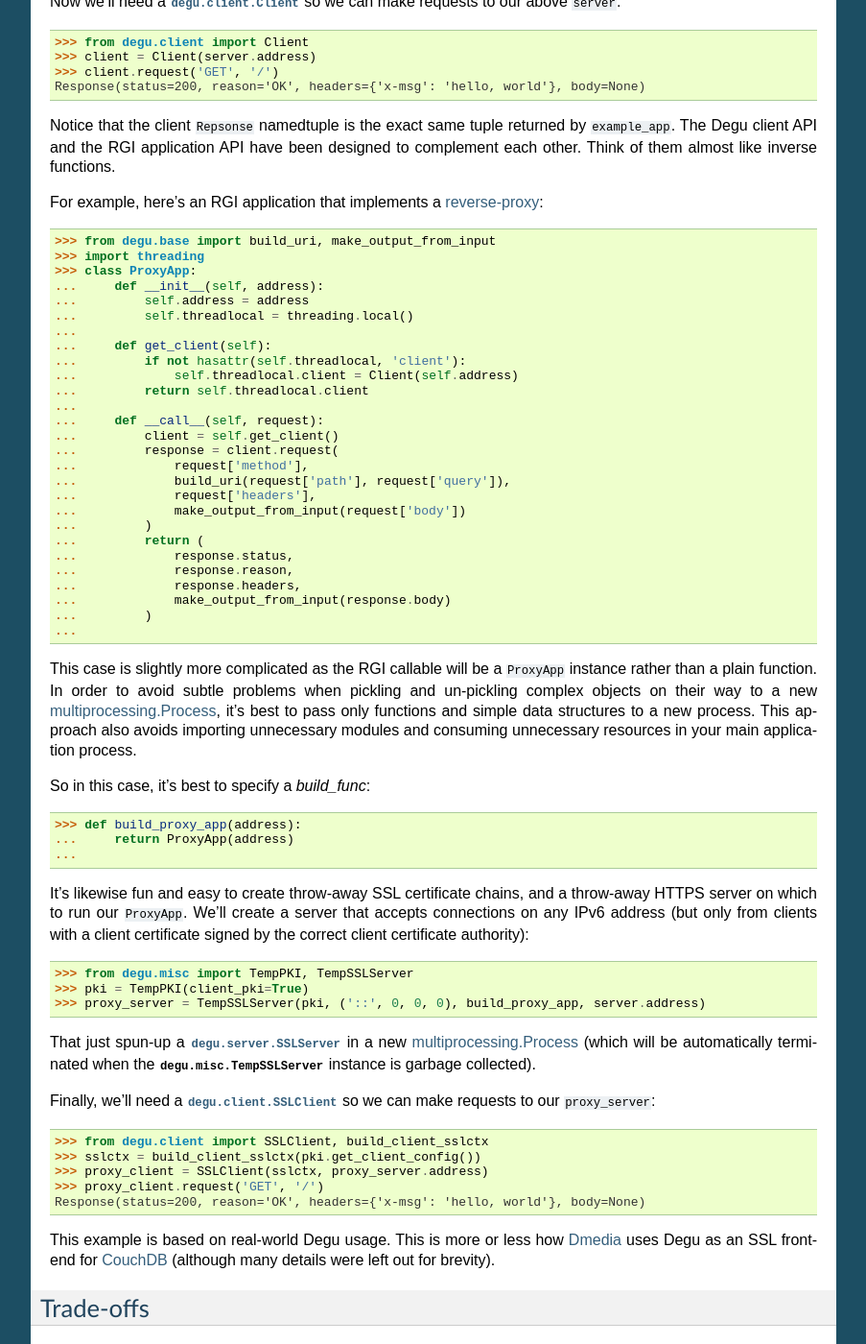
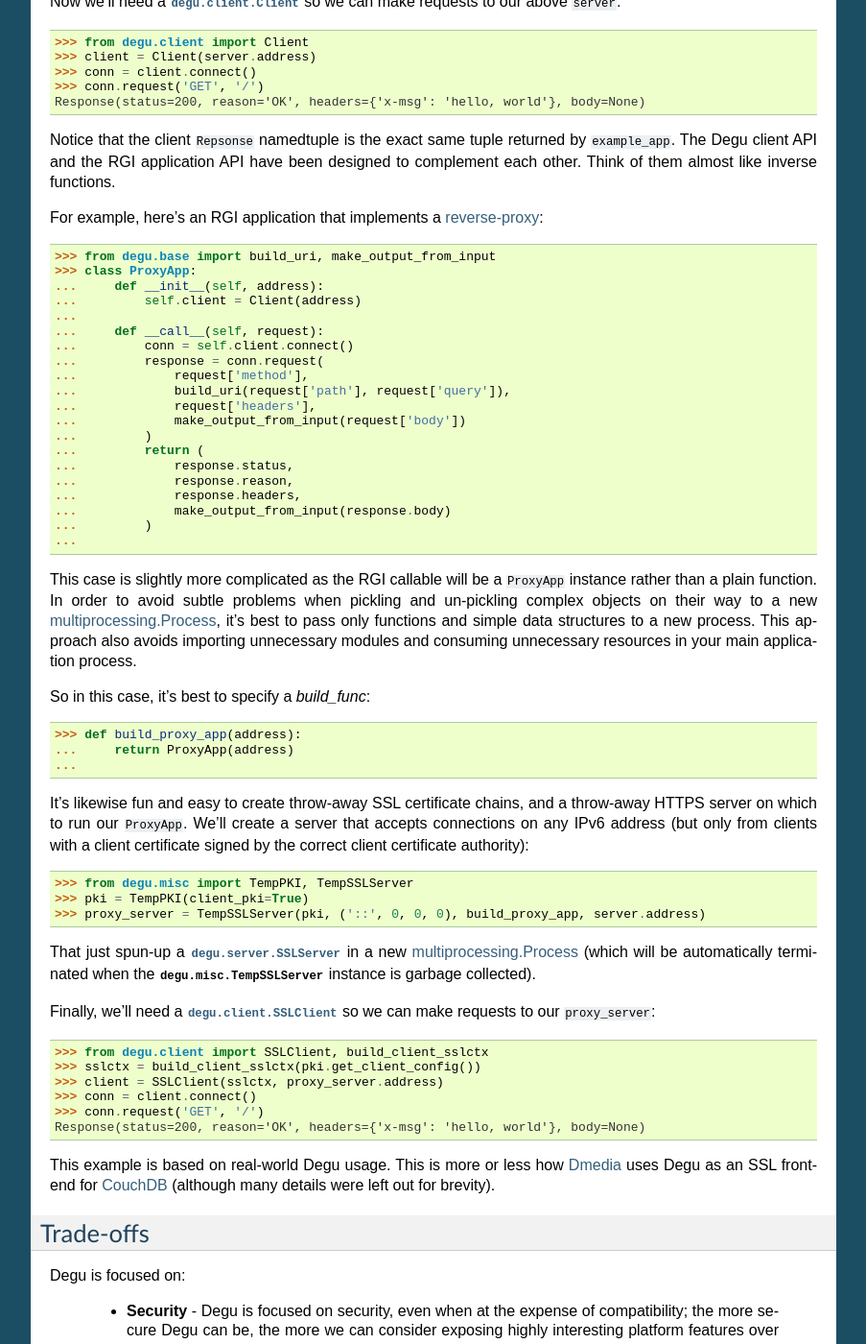
Before and after one commit to json420/degu, a Sphinx documentation site: the page built from doc/tutorial.rst, in a window 1280 px wide and 1400 px high, scrolled down 930 px. Shown: the whole window at 96% size, without its empty margins (198-1101 px from the left). Built offline with Sphinx 7.4.7, drawn with Linux system fonts in a browser that asks for light colours.

Commit message:
Got sphinx doctests passing, fixed one pyflakes issue

```diff
--- a/doc/degu.server.rst
+++ b/doc/degu.server.rst
@@ -36,7 +36,8 @@ You can create a suitable :class:`degu.client.Client` instance with the returned
 
 >>> from degu.client import Client
 >>> client = Client(address)
->>> response = client.request('GET', '/')
+>>> conn = client.connect()
+>>> response = conn.request('GET', '/')
 >>> response.body.read()
 b'Hello, world!'
 
--- a/doc/tutorial.rst
+++ b/doc/tutorial.rst
@@ -63,7 +63,8 @@ above ``server``:
 
 >>> from degu.client import Client
 >>> client = Client(server.address)
->>> client.request('GET', '/')
+>>> conn = client.connect()
+>>> conn.request('GET', '/')
 Response(status=200, reason='OK', headers={'x-msg': 'hello, world'}, body=None)
 
 Notice that the client ``Repsonse`` namedtuple is the exact same tuple returned
@@ -73,20 +74,13 @@ designed to complement each other.  Think of them almost like inverse functions.
 For example, here's an RGI application that implements a `reverse-proxy`_:
 
 >>> from degu.base import build_uri, make_output_from_input
->>> import threading
 >>> class ProxyApp:
 ...     def __init__(self, address):
-...         self.address = address
-...         self.threadlocal = threading.local()
-...
-...     def get_client(self):
-...         if not hasattr(self.threadlocal, 'client'):
-...             self.threadlocal.client = Client(self.address)
-...         return self.threadlocal.client
+...         self.client = Client(address)
 ...
 ...     def __call__(self, request):
-...         client = self.get_client()
-...         response = client.request(
+...         conn = self.client.connect()
+...         response = conn.request(
 ...             request['method'],
 ...             build_uri(request['path'], request['query']),
 ...             request['headers'],
@@ -130,8 +124,9 @@ our ``proxy_server``:
 
 >>> from degu.client import SSLClient, build_client_sslctx
 >>> sslctx = build_client_sslctx(pki.get_client_config())
->>> proxy_client = SSLClient(sslctx, proxy_server.address)
->>> proxy_client.request('GET', '/')
+>>> client = SSLClient(sslctx, proxy_server.address)
+>>> conn = client.connect()
+>>> conn.request('GET', '/')
 Response(status=200, reason='OK', headers={'x-msg': 'hello, world'}, body=None)
 
 This example is based on real-world Degu usage.  This is more or less how
```
Also changed, not shown: 2 other files.
